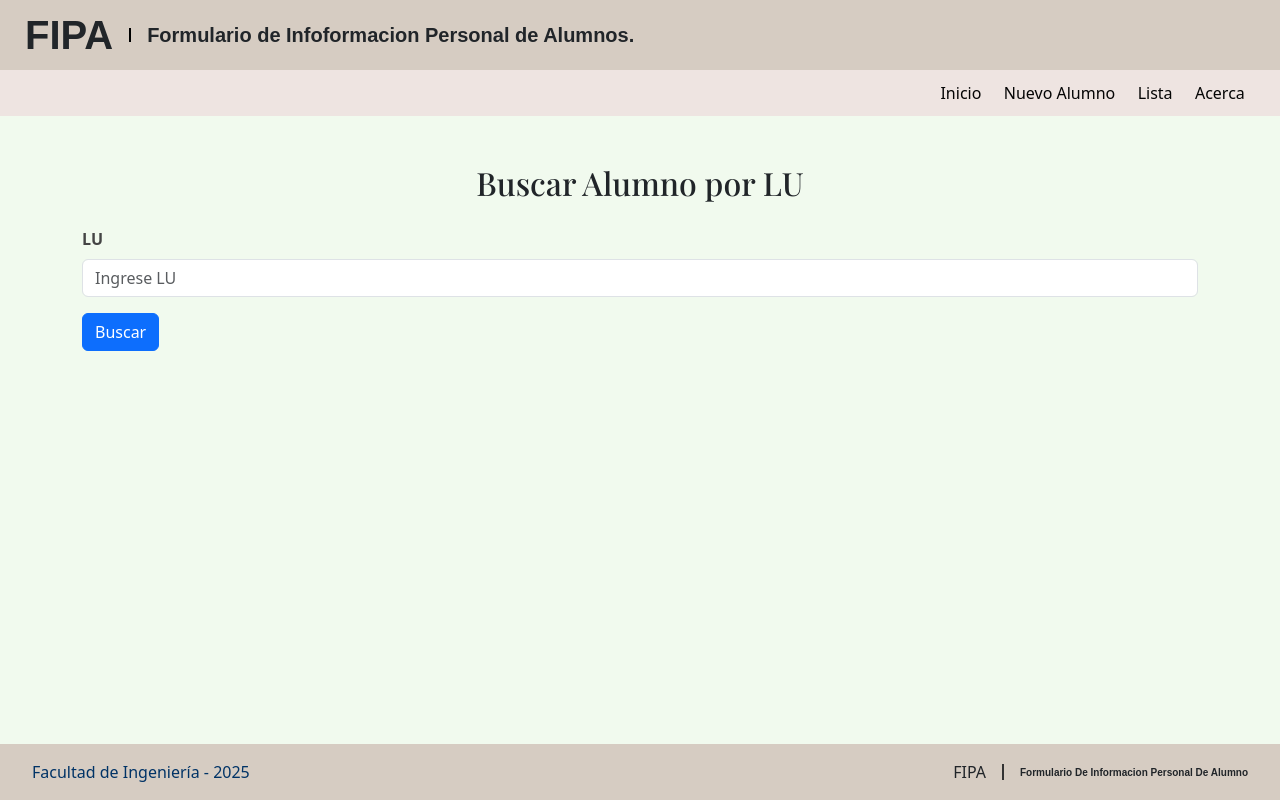
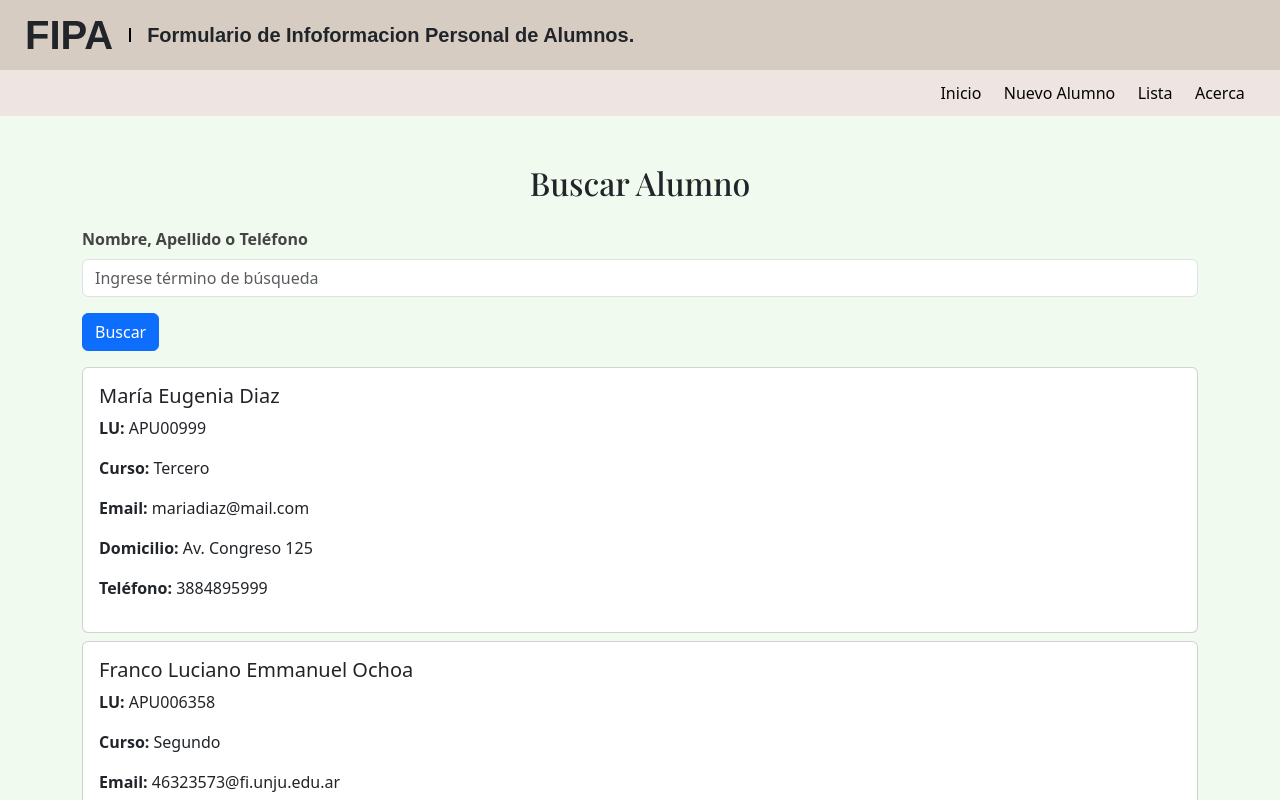
Before and after one commit to Franco46-ochoa/pv_tp5_grupo1, a React (Vite) app: page /buscar in a window 1280 px wide. Both pictures are taken after a click on the button "Buscar". Shown: the top 800 px of the page. Built offline with nearby package versions, Linux system fonts and the light colour scheme.

Commit message:
Cambiado la busqueda que era de id por que se la busqueda por medio de Nombre, apellido o telefono

```diff
--- a/src/Components/Buscar.jsx
+++ b/src/Components/Buscar.jsx
@@ -3,41 +3,49 @@ import { useAlumnos } from './AlumnosContext';
 
 const BuscarAlumno = () => {
   const { alumnos } = useAlumnos();
-  const [idBuscado, setIdBuscado] = useState('');
-  const [alumnoEncontrado, setAlumnoEncontrado] = useState(null);
+  const [terminoBusqueda, setTerminoBusqueda] = useState('');
+  const [resultados, setResultados] = useState([]);
 
   const handleBuscar = () => {
-    const resultado = alumnos.find(a => a.id === idBuscado);
-    setAlumnoEncontrado(resultado || null);
+    const termino = terminoBusqueda.trim().toLowerCase();
+    const coincidencias = alumnos.filter((a) =>
+      a.nombre.toLowerCase().includes(termino) ||
+      a.apellido.toLowerCase().includes(termino) ||
+      a.telefono.includes(termino)
+    );
+    setResultados(coincidencias);
   };
 
   return (
     <div className="container mt-5 mb-5">
-      <h2 className="text-center mb-4">Buscar Alumno por LU</h2>
+      <h2 className="text-center mb-4">Buscar Alumno</h2>
       <div className="mb-3">
-        <label className="form-label">LU</label>
+        <label className="form-label">Nombre, Apellido o Teléfono</label>
         <input
           type="text"
           className="form-control"
-          value={idBuscado}
-          onChange={(e) => setIdBuscado(e.target.value)}
-          placeholder="Ingrese LU"
+          value={terminoBusqueda}
+          onChange={(e) => setTerminoBusqueda(e.target.value)}
+          placeholder="Ingrese término de búsqueda"
         />
       </div>
       <button className="btn btn-primary mb-3" onClick={handleBuscar}>
         Buscar
       </button>
 
-      {alumnoEncontrado ? (
-        <div className="card p-3">
-          <h5>{alumnoEncontrado.nombre} {alumnoEncontrado.apellido}</h5>
-          <p><strong>Curso:</strong> {alumnoEncontrado.curso}</p>
-          <p><strong>Email:</strong> {alumnoEncontrado.email}</p>
-          <p><strong>Domicilio:</strong> {alumnoEncontrado.domicilio}</p>
-          <p><strong>Teléfono:</strong> {alumnoEncontrado.telefono}</p>
-        </div>
-      ) : idBuscado !== '' ? (
-        <p className="text-danger">Alumno no encontrado.</p>
+      {resultados.length > 0 ? (
+        resultados.map((alumno) => (
+          <div className="card p-3 mb-2" key={alumno.id}>
+            <h5>{alumno.nombre} {alumno.apellido}</h5>
+            <p><strong>LU:</strong> {alumno.id}</p>
+            <p><strong>Curso:</strong> {alumno.curso}</p>
+            <p><strong>Email:</strong> {alumno.email}</p>
+            <p><strong>Domicilio:</strong> {alumno.domicilio}</p>
+            <p><strong>Teléfono:</strong> {alumno.telefono}</p>
+          </div>
+        ))
+      ) : terminoBusqueda !== '' ? (
+        <p className="text-danger">No se encontraron alumnos.</p>
       ) : null}
     </div>
   );
```
